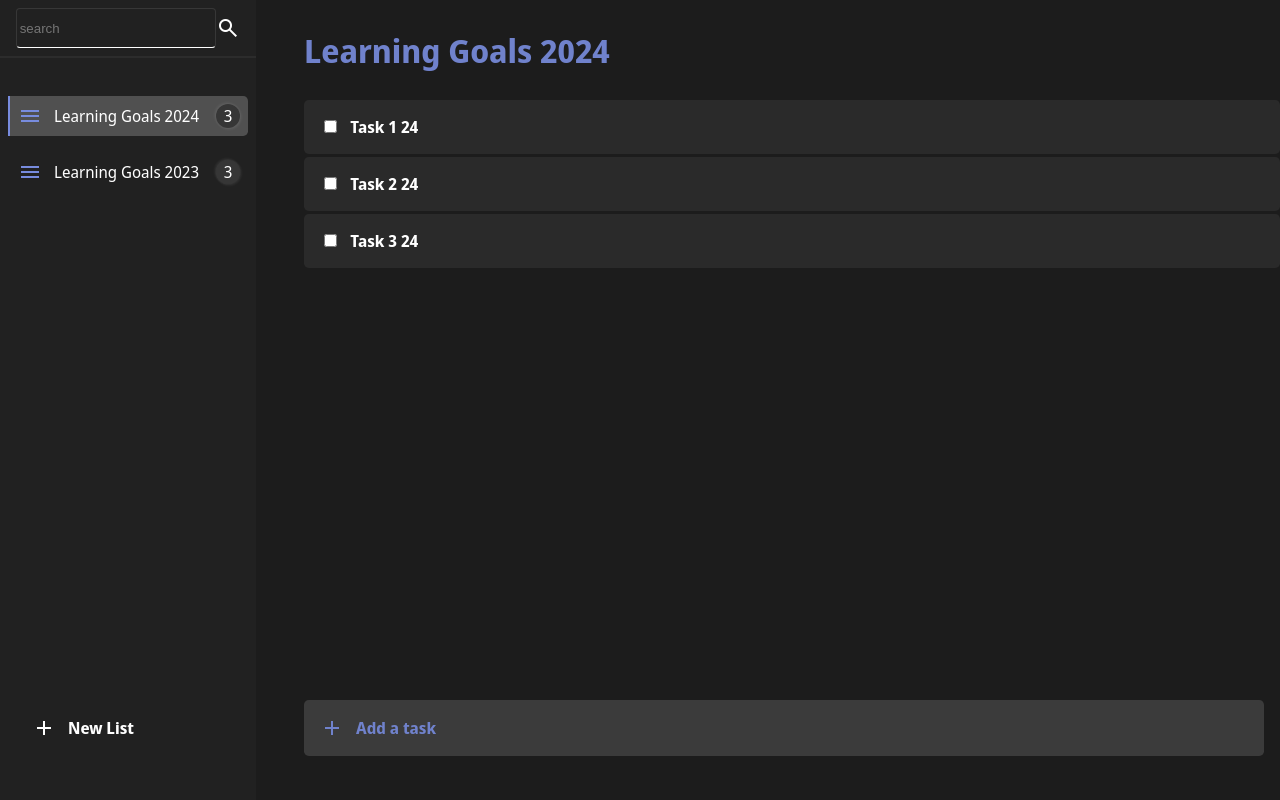
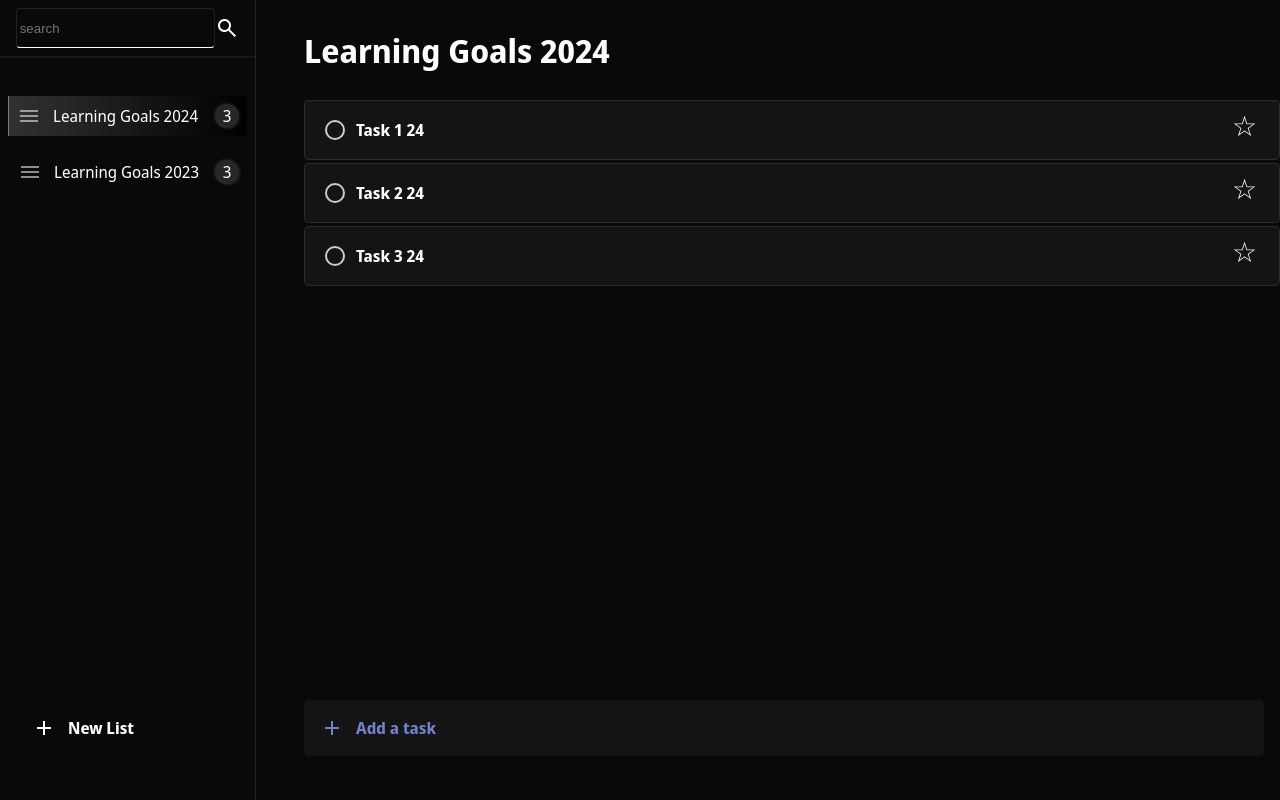
Before and after one commit to swyrik/todo-angular, an Angular app: page / in a window 1280 px wide. Built offline with nearby package versions, Linux system fonts and the light colour scheme.

Commit message:
task importance, theme changed

```diff
--- a/src/app/Types/task.model.ts
+++ b/src/app/Types/task.model.ts
@@ -2,4 +2,6 @@ export default interface Task {
   name: string;
   done: boolean;
   id: String;
+  date: Date;
+  important: boolean;
 }
--- a/src/app/sidebar/newlist/newlist.component.scss
+++ b/src/app/sidebar/newlist/newlist.component.scss
@@ -12,12 +12,12 @@ div.newlist {
     margin-right: 0.5em;
   }
   &:hover {
-    background-color: #515151;
+    background-color: #2b2b2b;
     box-shadow: inset -4px;
     cursor: pointer;
   }
   input {
-    background-color: #515151;
+    background-color: #27272a;
     outline: none;
     box-shadow: none;
     border: none;
--- a/src/app/sidebar/sidebar.component.scss
+++ b/src/app/sidebar/sidebar.component.scss
@@ -2,6 +2,7 @@ div.sidebar{
   display: grid;
   grid-template-columns: 1fr;
   grid-template-rows: 80px auto 100px;
-  background-color: #212121;
+  background-color: #09090b;
   height: 100vh;
+  border-right: 1px solid rgba($color: #fff, $alpha: 0.1);
 }
--- a/src/app/sidebar/tasklist-items/tasklist-item/tasklist-item.component.scss
+++ b/src/app/sidebar/tasklist-items/tasklist-item/tasklist-item.component.scss
@@ -11,17 +11,18 @@ div.tasklist-item {
   border-radius: 0em 0.3em 0.3em 0em;
   border-left: 2px solid transparent;
   &:hover{
-    background-color: #363636;
-    border-left: 2px solid #788cde;
+    // background-color: #24242476;
+    background: linear-gradient(90deg, rgba(50,50,50,1) 0%, rgba(0,0,0,1) 100%);
+    border-left: 1px solid #ffffff77;
   }
   span.material-symbols-outlined {
-    color: #788cde;
+    color: #ffffff88;
   }
   div.countdiv{
     display: flex;
     align-items: center;
     justify-content: center;
-    background-color: #363636;
+    background-color: #27272a;
     border-radius: 1em;
     height: 100%;
     width: 100%;
@@ -30,8 +31,9 @@ div.tasklist-item {
 }
 
 .active {
-  background-color: #505050 !important;
-  border-left: 2px solid #788cde !important;
+  background-color: #27272a !important;
+  border-left: 1px solid rgba($color: #fff, $alpha: 0.5) !important;
+  background: linear-gradient(90deg, rgba(50,50,50,1) 0%, rgba(0,0,0,1) 100%);
 }
 
 div.tasklist-contextmenu{
@@ -40,6 +42,7 @@ div.tasklist-contextmenu{
 
 div.tasklist-contextmenu {
   display: none;
+  font-family: 'noto sans display' ,'Courier New', Courier, monospace;
   width: -moz-fit-content;
   width: fit-content;
   border-radius: 0.5em;
@@ -65,7 +68,7 @@ div.tasklist-contextmenu {
       padding: 0.5em 1em;
       color: whitesmoke;
       &:hover {
-        background-color: #363636;
+        background-color: #3636369d;
         border-radius: 0.2em;
       }
     }
--- a/src/app/sidebar/tasklist-items/tasklist-items.component.ts
+++ b/src/app/sidebar/tasklist-items/tasklist-items.component.ts
@@ -21,17 +21,23 @@ export class TasklistItemsComponent  implements OnInit, AfterViewInit{
           {
             name: 'Task 1 24',
             done: false,
-            id: uuidv4()
+            important: false,
+            id: uuidv4(),
+            date: new Date()
           },
           {
             name: 'Task 2 24',
             done: false,
-            id: uuidv4()
+            important: false,
+            id: uuidv4(),
+            date: new Date()
           },
           {
             name: 'Task 3 24',
             done: false,
-            id: uuidv4()
+            important: false,
+            id: uuidv4(),
+            date: new Date()
           },
         ],
       },
@@ -42,17 +48,23 @@ export class TasklistItemsComponent  implements OnInit, AfterViewInit{
           {
             name: 'Task 1',
             done: false,
-            id: uuidv4()
+            important: false,
+            id: uuidv4(),
+            date: new Date()
           },
           {
             name: 'Task 2',
             done: false,
-            id: uuidv4()
+            important: false,
+            id: uuidv4(),
+            date: new Date()
           },
           {
             name: 'Task 3',
             done: false,
-            id: uuidv4()
+            important: false,
+            id: uuidv4(),
+            date: new Date()
           },
         ],
       }
--- a/src/app/todo-panel/addtask/addtask.component.scss
+++ b/src/app/todo-panel/addtask/addtask.component.scss
@@ -1,6 +1,6 @@
 div.add-task {
   margin: 0em 1em;
-  background-color: #3b3b3b;
+  background-color: #141414;
   color: #7082cc;
   padding: 1em 1em;
   border-radius: 0.3em;
@@ -12,7 +12,7 @@ div.add-task {
     margin-right: 0.5em;
   }
   &:hover{
-    background-color: #515151;
+    background-color: #2b2b2b;
     cursor: pointer;
   }
   input.new-task{
--- a/src/app/todo-panel/addtask/addtask.component.ts
+++ b/src/app/todo-panel/addtask/addtask.component.ts
@@ -39,7 +39,7 @@ export class AddtaskComponent {
   handleKeyDownEnter(event: KeyboardEvent) {
     if(this.toggleAddTaskFlag && this.newTaskInput.nativeElement.value){
       this.toggleAddTaskFlag = false;
-      this.taskList.Tasks.push({name: this.newTaskInput.nativeElement.value, done: false, id: uuidv4()});
+      this.taskList.Tasks.push({name: this.newTaskInput.nativeElement.value, done: false,important: false, id: uuidv4(), date: new Date()});
     }
   }
 
--- a/src/app/todo-panel/taskheader/taskheader.component.scss
+++ b/src/app/todo-panel/taskheader/taskheader.component.scss
@@ -1,6 +1,6 @@
 div.title {
   padding: 0.5em 1em;
-  color: #7082cc;
+  color: #fff;
   font-family:  "noto sans display", 'Courier New', Courier, monospace;
   font-weight: 900;
 }
@@ -10,7 +10,7 @@ div.title {
   border: none;
   height: inherit;
   background-color: transparent;
-  color: #7082cc;
+  color: #fff;
   font-family:  "noto sans display", 'Courier New', Courier, monospace;
   font-weight: bold;
   font-size: 2em;
--- a/src/app/todo-panel/tasklist/task/task.component.html
+++ b/src/app/todo-panel/tasklist/task/task.component.html
@@ -1,11 +1,12 @@
 <div  class="task" title="Tap to view details" (contextmenu)="taskContextMenuFun($event)">
-  <input #taskInput type="checkbox" (change)="taskDone($event)" [checked]="task.done" />
+  <input #taskInput type="checkbox" class="done" (change)="taskDone($event)" [checked]="task.done" />
   <label for="">{{task.name}}</label>
+  <input #taskInputImportant type="checkbox" class="important" title="Mark as important" (change)="taskImportant($event)" [checked]="task.important" />
 </div>
 
 <div class="task-contextmenu animate__animated animate__fadeInDown animate__faster" #taskContextMenu>
   <ul>
-    <li (click)="taskComplete(taskInput.checked)">
+    <li (click)="menuTaskComplete(taskInput.checked)">
       @if (taskInput.checked){
         <span class="material-symbols-outlined">radio_button_unchecked</span>
         Mark as incomplete
@@ -14,6 +15,15 @@
         Mark as complete
       }
     </li>
+    <li (click)="menuTaskImportant(taskInputImportant.checked)">
+      @if (taskInputImportant.checked){
+        <span class="material-symbols-outlined">star_half</span>
+        Remove importance
+      } @else {
+        <span class="material-symbols-outlined">star</span>
+        Mark as important
+      }
+    </li>
     <li class="delete" (click)="deleteTask()">
       <span class="material-symbols-outlined">delete</span>
       Delete task
--- a/src/app/todo-panel/tasklist/task/task.component.scss
+++ b/src/app/todo-panel/tasklist/task/task.component.scss
@@ -1,26 +1,34 @@
 div.task {
   margin: 0em 0em 0.2em 1em;
-  background-color: #2a2a2a;
+  background-color: #141414;
   color: #7082cc;
   padding: 1em 1em;
   border-radius: 0.3em;
   font-family: 'noto sans display', Courier, monospace;
   font-weight: 600;
   color: white;
+  display: grid;
+  grid-template-columns: 35px auto 35px;
+  border: 1px solid rgba($color: #fff, $alpha: 0.1);
   &:hover {
-    background-color: #363636;
+    background-color: #242424;
   }
-  input[type="checkbox"] {
+  input[type="checkbox"].done {
     margin-right: 1em;
     &:checked ~ label {
       text-decoration: line-through;
+      opacity: 0.4;
     }
+  }
+  label {
+    align-content: center;
   }
 }
 
 
 div.task-contextmenu {
   display: none;
+  font-family: 'noto sans display' ,'Courier New', Courier, monospace;
   width: -moz-fit-content;
   width: fit-content;
   border-radius: 0.5em;
@@ -46,13 +54,66 @@ div.task-contextmenu {
       padding: 0.5em 1em;
       color: whitesmoke;
       &:hover {
-        background-color: #363636;
+        background-color: #3636369d;
         border-radius: 0.2em;
       }
     }
   }
 }
 
-// .animate__animated.animate__fadeInDown {
-//   --animate-duration: 0.2s;
-// }
+input[type="checkbox"].done {
+  /* Remove default checkbox appearance */
+  -webkit-appearance: none;
+  -moz-appearance: none;
+  appearance: none;
+
+  /* Create a custom checkbox */
+  width: 20px;
+  height: 20px;
+  border: 2px solid #ccc;
+  border-radius: 12px;
+  outline: none;
+  transition: border-color 0.2s ease-in-out;
+}
+
+/* Style for checked checkbox */
+input[type="checkbox"].done:checked {
+  border-color: #7082cc;
+  background-color: #7082cc;
+  border: 2px solid #7082cc;
+}
+
+/* Style for checked checkbox after element (checkmark) */
+input[type="checkbox"].done:checked::after {
+  content: "\2714";
+  font-size: 12px;
+  color: #fff;
+  position: relative;
+  top: -1px;
+  left: 3px;
+}
+
+input[type="checkbox"].important {
+  /* Remove default checkbox appearance */
+  -webkit-appearance: none;
+  -moz-appearance: none;
+  appearance: none;
+  width: 20px;
+  height: 20px;
+}
+
+input[type="checkbox"].important::before {
+  content: "\2606";
+  font-size: 28px;
+  color: white;
+  position: relative;
+  top: -10px;
+}
+
+/* Style for checked checkbox after element (checkmark) */
+input[type="checkbox"].important:checked::before {
+  content: "\2605";
+  font-size: 28px;
+  color: #7082cc;
+  text-shadow: 0 0 1.7rem #91acff;
+}
--- a/src/app/todo-panel/tasklist/task/task.component.ts
+++ b/src/app/todo-panel/tasklist/task/task.component.ts
@@ -3,7 +3,8 @@ import Task from '../../../Types/task.model';
 import { JsonPipe } from '@angular/common';
 import { TaskcontextmenuService } from '../../../services/taskcontextmenu.service';
 import { TaskService } from '../../../services/task.service';
-// import { EventEmitter } from 'stream';
+
+
 
 @Component({
   selector: 'app-task',
@@ -14,12 +15,12 @@ import { TaskService } from '../../../services/task.service';
 })
 export class TaskComponent {
 
-
   @Input() task!: Task;
   @Input() taskListId!: String;
   @Output() deleteTaskId = new EventEmitter<String>();
   @ViewChild('taskContextMenu') taskContextMenuEle!: ElementRef<HTMLDivElement>;
   @ViewChild('taskInput') taskInput!: ElementRef<HTMLInputElement>;
+  @ViewChild('taskInputImportant') taskInputImportant!: ElementRef<HTMLInputElement>;
 
   constructor(private taskContextMenuService: TaskcontextmenuService,
     private taskService: TaskService
@@ -42,7 +43,7 @@ export class TaskComponent {
 
   }
 
-  taskComplete(checked: boolean) {
+  menuTaskComplete(checked: boolean) {
     this.closeTaskContextMenu();
     this.taskInput.nativeElement.checked = !checked;
     this.task.done = !checked;
@@ -53,6 +54,20 @@ export class TaskComponent {
       this.task.done = true;
     } else {
       this.task.done = false;
+    }
+  }
+
+  menuTaskImportant(checked: boolean) {
+    this.closeTaskContextMenu();
+    this.taskInput.nativeElement.checked = !checked;
+    this.task.important = !checked;
+  }
+
+  taskImportant($event: any) {
+    if($event?.target?.checked){
+      this.task.important = true;
+    } else {
+      this.task.important = false;
     }
   }
 
--- a/src/app/todo-panel/todo-panel.component.scss
+++ b/src/app/todo-panel/todo-panel.component.scss
@@ -1,5 +1,5 @@
 div.todo-panel {
-  background-color: #1c1c1c;
+  background-color: #090909;
   height: 100vh;
   display: grid;
   grid-template-columns: 1fr;
```
